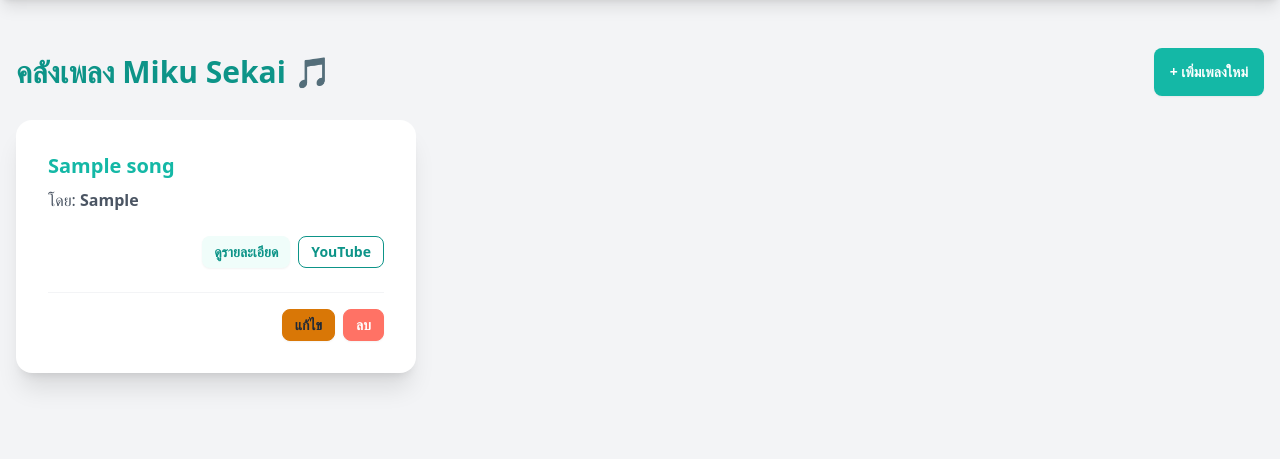
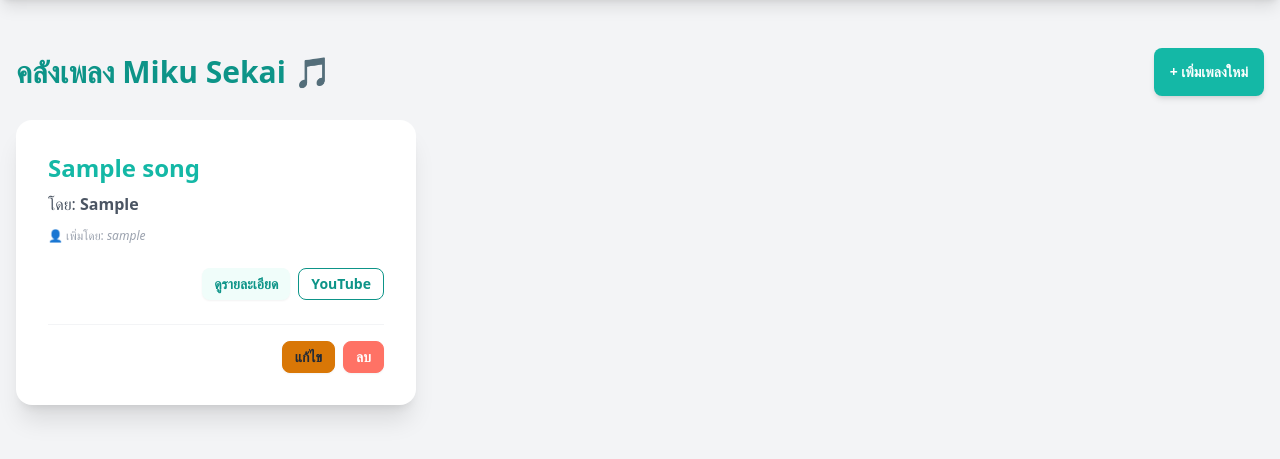
Before and after one commit to blaxlit/Miku_Sekai, a Flask app: page /songs in a window 1280 px wide. Shown: the part 80-539 px from the top of the page. Run offline with Flask 3, Linux system fonts and the light colour scheme; a user stored in the database is signed in; tables that the repository leaves empty hold one stand-in row (values such as "Sample post"); some libraries are stand-ins or nearby versions.

Commit message:
feat: implement moderation system for songs and posts with owner/admin permissions

```diff
--- a/app.py
+++ b/app.py
@@ -128,15 +128,29 @@ def edit_song(song_id):
         return redirect(url_for('songs'))
     return render_template('edit_song.html', form=form, song=song)
 
+# --- ระบบลบเพลง ---
 @app.route('/songs/delete/<int:song_id>', methods=['POST'])
 @login_required
 def delete_song(song_id):
     song = Song.query.get_or_404(song_id)
+    # เช็คสิทธิ์: เป็นเจ้าของเพลง หรือ เป็น Admin
     if current_user.id != song.user_id and current_user.role != 'admin':
         return abort(403)
     db.session.delete(song)
     db.session.commit()
     return redirect(url_for('songs'))
 
+# --- ระบบลบโพสต์เว็บบอร์ด ---
+@app.route('/board/delete/<int:post_id>', methods=['POST'])
+@login_required
+def delete_post(post_id):
+    post = Fanboard.query.get_or_404(post_id)
+    # เช็คสิทธิ์: เป็นเจ้าของโพสต์ หรือ เป็น Admin
+    if current_user.id != post.user_id and current_user.role != 'admin':
+        return abort(403)
+    db.session.delete(post)
+    db.session.commit()
+    return redirect(url_for('board'))
+
 if __name__ == '__main__':
     app.run(debug=True)
--- a/templates/songs.html
+++ b/templates/songs.html
@@ -3,16 +3,20 @@
 <div class="flex justify-between items-center mb-6 mt-4">
     <h1 class="text-3xl font-bold text-teal-600">คลังเพลง Miku Sekai 🎵</h1>
     {% if current_user.is_authenticated %}
-        <a href="/songs/add" class="btn bg-teal-500 hover:bg-teal-600 border-none text-white">+ เพิ่มเพลงใหม่</a>
+        <a href="/songs/add" class="btn bg-teal-500 hover:bg-teal-600 border-none text-white shadow-md">+ เพิ่มเพลงใหม่</a>
     {% endif %}
 </div>
 
 <div class="grid grid-cols-1 md:grid-cols-2 lg:grid-cols-3 gap-6">
     {% for song in songs %}
-    <div class="card bg-white shadow-xl rounded-box">
+    <div class="card bg-white shadow-xl rounded-box hover:shadow-2xl transition-all">
         <div class="card-body">
-            <h2 class="card-title text-teal-500">{{ song.title }}</h2>
+            <h2 class="card-title text-teal-500 text-2xl">{{ song.title }}</h2>
             <p class="text-gray-600">โดย: <span class="font-semibold">{{ song.producer }}</span></p>
+
+            <p class="text-xs text-gray-400 mt-1">
+                👤 เพิ่มโดย: <span class="italic">{{ song.uploader.username }}</span>
+            </p>
 
             <div class="card-actions justify-end mt-4">
                 <a href="/song/{{ song.id }}" class="btn btn-sm bg-teal-50 text-teal-600 hover:bg-teal-100 border-none">ดูรายละเอียด</a>
@@ -23,9 +27,9 @@
 
             {% if current_user.is_authenticated and (current_user.id == song.user_id or current_user.role == 'admin') %}
             <div class="card-actions justify-end mt-4 pt-4 border-t border-gray-100">
-                <a href="/songs/edit/{{ song.id }}" class="btn btn-sm btn-warning text-gray-800">แก้ไข</a>
+                <a href="/songs/edit/{{ song.id }}" class="btn btn-sm btn-warning text-gray-800 font-bold">แก้ไข</a>
                 <form action="/songs/delete/{{ song.id }}" method="POST" class="inline-block m-0">
-                    <button type="submit" class="btn btn-sm btn-error text-white" onclick="return confirm('แน่ใจหรือไม่ว่าต้องการลบเพลงนี้?');">ลบ</button>
+                    <button type="submit" class="btn btn-sm btn-error text-white font-bold" onclick="return confirm('แน่ใจหรือไม่ว่าต้องการลบเพลงนี้?');">ลบ</button>
                 </form>
             </div>
             {% endif %}
@@ -33,8 +37,8 @@
         </div>
     </div>
     {% else %}
-    <div class="col-span-full text-center py-10 text-gray-500">
-        ยังไม่มีเพลงในระบบเลย มาร่วมกันเพิ่มเพลงแรกกันเถอะ!
+    <div class="col-span-full text-center py-20 bg-gray-50 rounded-box border-2 border-dashed border-gray-200">
+        <p class="text-gray-500 text-lg font-medium">ยังไม่มีเพลงในระบบเลย มาร่วมกันเพิ่มเพลงแรกกันเถอะ! ✨</p>
     </div>
     {% endfor %}
 </div>
```
Also changed, not shown: models.py (+6 -4 lines), templates/board.html (+23 -7 lines).
